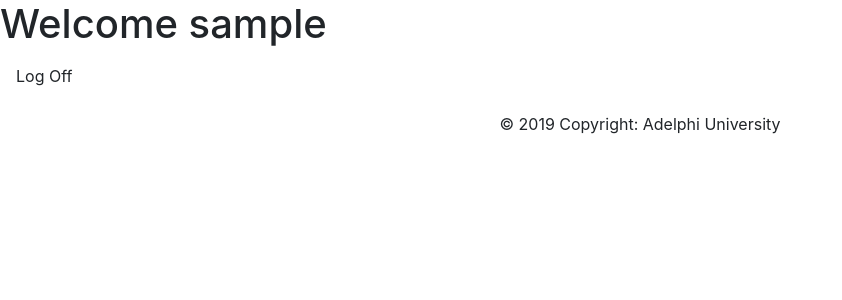
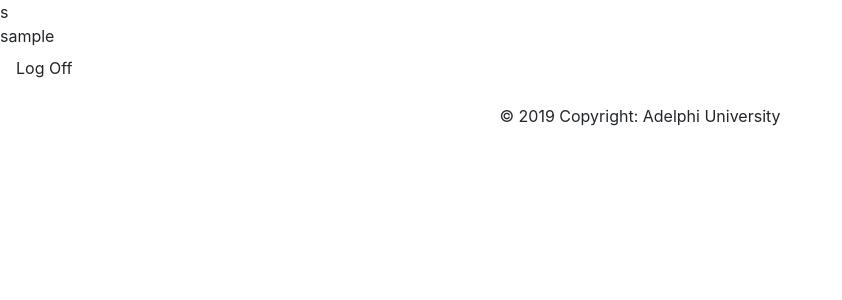
Before and after one commit to AKSHAT3272/Assignment-3-Collaborative-Software-Development, a PHP site: page /homepage.php in a window 1280 px wide. Shown: the top 300 px of the page, without its empty margins (0-842 px from the left). Run offline with PHP 8.4, Linux system fonts and the light colour scheme; the visitor is signed in with stand-in values (Sample User, id 1).

Commit message:
Added some divs to the homepage

```diff
--- a/src/homepage.php
+++ b/src/homepage.php
@@ -22,7 +22,11 @@ include ('session.php');
         <div class="main-menu">
             <div class = "menu-header">
                 <!-- Header ICON? BIg letter here(first letter of username)-->
-		<h1>Welcome <?php echo $user_check;?></h1>
+		<div class="profile-icon">
+			<?php echo $user_check[0];?>
+		</div>
+
+		<div class="username"><?php echo $user_check;?></div>
             </div>
 
             <!-- Navbar - later should dynamically load options, but for now are hard coded-->
```
